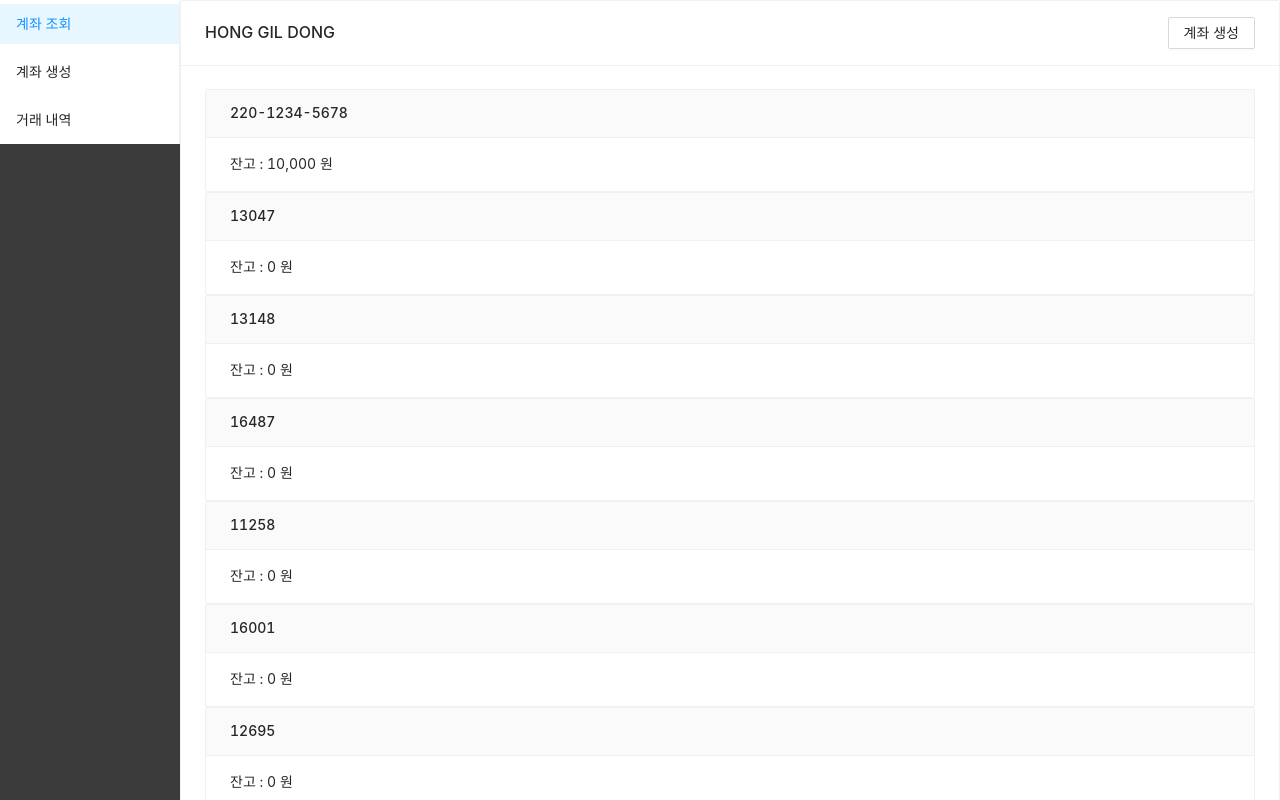
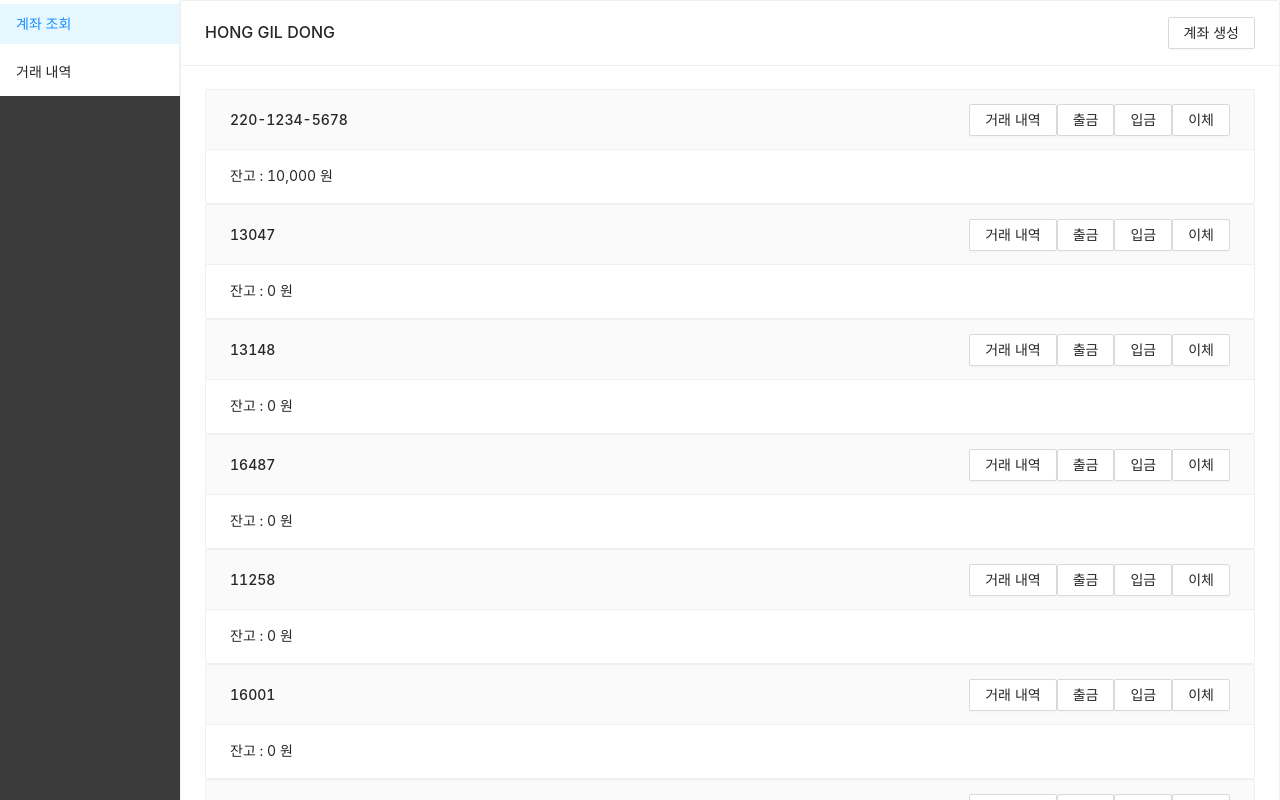
Before and after one commit to limbs722/banking, a React (Create React App) app: page / in a window 1280 px wide. Built offline with nearby package versions, Linux system fonts and the light colour scheme; data requests are answered from the project's data file.

Commit message:
Fix - 데이터 갱신되지 않는 문제 수정
계좌 생성 후 갱신되지 않는 문제 수정

```diff
--- a/db.json
+++ b/db.json
@@ -123,6 +123,14 @@
       "createDate": "2022-04-04 09:48:29",
       "balance": 0,
       "interestRate": 0.01
+    },
+    {
+      "id": 10981,
+      "userName": "HONG GIL DONG",
+      "accountId": "220-1234-10981",
+      "createDate": "2022-04-04 10:18:10",
+      "balance": 0,
+      "interestRate": 0.03
     }
   ]
 }
--- a/src/hooks/useRequestApi.js
+++ b/src/hooks/useRequestApi.js
@@ -1,5 +1,13 @@
 import { useEffect, useState } from 'react';
 import { ApiUtil } from '../utils';
+
+const GET_API_PARAMS = {
+  url: '/accounts',
+  method: 'GET',
+  params: {
+    userName: 'HONG GIL DONG',
+  },
+};
 
 function useRequestApi(params) {
   const [requestParams, setRequestParams] = useState(params);
--- a/src/layout/App.js
+++ b/src/layout/App.js
@@ -1,7 +1,7 @@
 import React from 'react';
 import { Routes, Route } from 'react-router-dom';
 import { Aside } from './';
-import { AccountCreate, AccountInfo, AccountDetails } from '../pages';
+import { AccountInfo, AccountDetails } from '../pages';
 import 'antd/dist/antd.css';
 import '../assets/css/App.scss';
 
@@ -12,7 +12,6 @@ function App() {
       <div className="wrapper-content">
         <Routes>
           <Route path="/" element={<AccountInfo />} />
-          <Route path="/accountCreate" element={<AccountCreate />} />
           <Route path="/accountDetails" element={<AccountDetails />} />
         </Routes>
       </div>
--- a/src/layout/Aside.js
+++ b/src/layout/Aside.js
@@ -17,11 +17,8 @@ function Aside() {
     let key;
 
     switch (menuName) {
-      case 'accountCreate':
+      case 'accountDetails':
         key = '2';
-        break;
-      case 'accountDetails':
-        key = '3';
         break;
       default:
         key = '1';
@@ -37,9 +34,6 @@ function Aside() {
           <Link to="/">계좌 조회</Link>
         </Menu.Item>
         <Menu.Item key="2">
-          <Link to="/accountCreate">계좌 생성</Link>
-        </Menu.Item>
-        <Menu.Item key="3">
           <Link to="/accountDetails">거래 내역</Link>
         </Menu.Item>
       </Menu>
--- a/src/pages/index.js
+++ b/src/pages/index.js
@@ -1,8 +1,3 @@
 /* My Account */
-export { default as AccountCreate } from './myAccount/AccountCreate';
 export { default as AccountInfo } from './myAccount/AccountInfo';
 export { default as AccountDetails } from './myAccount/AccountDetails';
-/* Account Transfer */
-export { default as Deposit } from './accountTransfer/Deposit';
-export { default as Remittance } from './accountTransfer/Remittance';
-export { default as Withdrawal } from './accountTransfer/Withdrawal';
--- a/src/pages/myAccount/AccountInfo.js
+++ b/src/pages/myAccount/AccountInfo.js
@@ -36,6 +36,9 @@ function AccountInfo() {
         return acc;
       }, []);
       setAccountList(list);
+    } else {
+      setIsCreate(false);
+      onApiRequest(GET_API_PARAMS);
     }
   }, [response]);
 
@@ -77,7 +80,17 @@ function AccountInfo() {
 
     setIsCreate(true);
     onApiRequest(createAccountParams);
-    onApiRequest(GET_API_PARAMS);
+  }
+
+  function onClick(e, type) {
+    switch (type) {
+      case 'deposit':
+        break;
+      case 'withdrawal':
+        break;
+      default:
+        break;
+    }
   }
 
   return (
@@ -87,7 +100,19 @@ function AccountInfo() {
         extra={<Button onClick={() => createAccount()}>계좌 생성</Button>}
       >
         {accountList.map((item, idx) => (
-          <Card key={idx} type="inner" title={item.accountId}>
+          <Card
+            key={idx}
+            type="inner"
+            title={item.accountId}
+            extra={
+              <>
+                <Button>거래 내역</Button>
+                <Button>출금</Button>
+                <Button>입금</Button>
+                <Button>이체</Button>
+              </>
+            }
+          >
             {`잔고 : ${getBeautifiedNum(item.balance)} 원`}
           </Card>
         ))}
```
